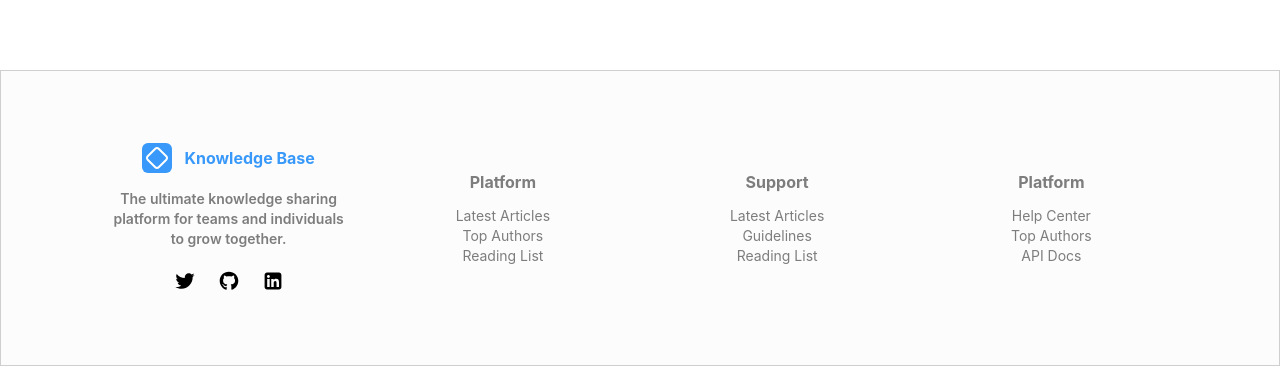
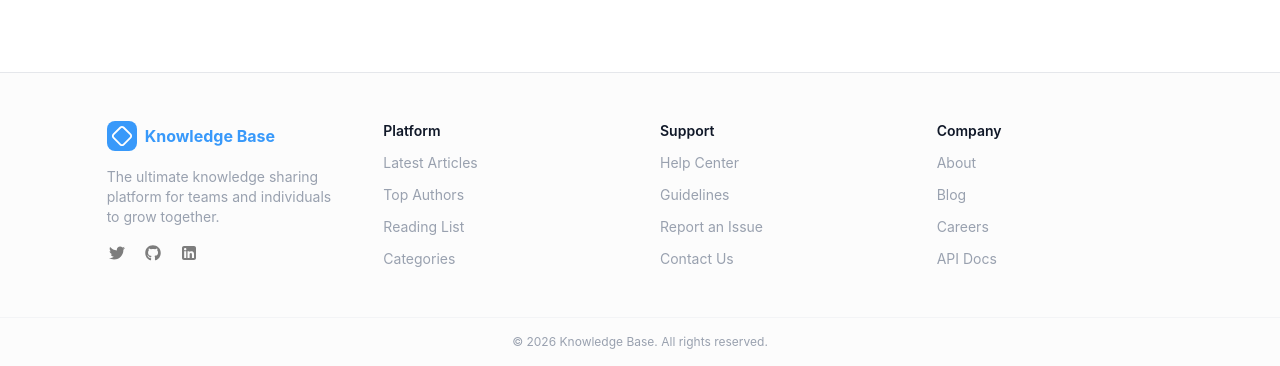
Before and after one commit to bonsonalo/knowledge_base, a React (Vite) app in the folder frontend/: page /1 in a window 1280 px wide. Shown: the part 434-800 px from the top of the page. Built offline with nearby package versions, Linux system fonts and the light colour scheme; no server answers; a web font is replaced by a local one.

Commit message:
refactor: improved the footer

```diff
--- a/frontend/src/components/Footer.tsx
+++ b/frontend/src/components/Footer.tsx
@@ -1,51 +1,66 @@
-import { Diamond } from "lucide-react"
+import { Diamond } from "lucide-react";
+import twitterIcon from "../../assets/icons/twitter.svg";
+import githubIcon from "../../assets/icons/git.svg";
+import linkedinIcon from "../../assets/icons/linkedin.svg";
 
+const LINKS = {
+    Platform: ["Latest Articles", "Top Authors", "Reading List", "Categories"],
+    Support: ["Help Center", "Guidelines", "Report an Issue", "Contact Us"],
+    Company: ["About", "Blog", "Careers", "API Docs"],
+};
 
 export function Footer() {
     return (
-        <footer className="bg-white py-10 text-center border mt-40" style={{marginInline: "auto", backgroundColor: "#FCFCFC", borderColor: "#cfcfcf"}}>
-            <div className="grid grid-cols-1 md:grid-cols-4 gap-8 w-11/12 lg:w-10/12 mx-auto lg:py-8">
-                <div className="mx-auto">
-                    <div className="flex justify-center mb-4 gap-2 md:gap-0 lg:gap-3">
-                        <div style={{backgroundColor: "#3899FA", padding: "3px", borderRadius: "6px"}} className="h-fit">
-                            <Diamond color="white" size={24}/>
+        <footer className="bg-[#FCFCFC] border-t border-gray-200">
+            <div className="mx-auto w-11/12 lg:w-10/12 py-12 grid grid-cols-1 md:grid-cols-4 gap-10">
+
+                {/* Brand */}
+                <div className="flex flex-col items-center md:items-start gap-4">
+                    <div className="flex items-center gap-2">
+                        <div className="bg-[#3899FA] p-1 rounded-lg">
+                            <Diamond color="white" size={22} />
                         </div>
-                        <div className="text-base items-center flex font-bold justify-between " style={{color: "#3899FA"}}>Knowledge Base</div>
+                        <span className="text-base font-bold text-[#3899FA]">Knowledge Base</span>
                     </div>
-                    <div className="opacity-50 text-sm font-semibold">
+                    <p className="text-sm text-gray-400 text-center md:text-left">
                         The ultimate knowledge sharing platform for teams and individuals to grow together.
-                    </div>
-                    <div className="flex gap-5 mt-5 justify-center">
-                        <div>
-                            <img src="./../../assets/icons/twitter.svg" alt=""  className="h-6"/>
-                        </div>
-                        <div>
-                            <img src="./../../assets/icons/git.svg" alt="" className="h-6"/>
-                        </div>
-                        <div>
-                            <img src="./../../assets/icons/linkedin.svg" alt="" className="h-6"/>
-                        </div>
+                    </p>
+                    <div className="flex gap-4">
+                        {[
+                            { src: twitterIcon, alt: "Twitter" },
+                            { src: githubIcon, alt: "GitHub" },
+                            { src: linkedinIcon, alt: "LinkedIn" },
+                        ].map(({ src, alt }) => (
+                            <a key={alt} href="#" className="opacity-50 hover:opacity-100 transition-opacity">
+                                <img src={src} alt={alt} className="h-5 w-5" />
+                            </a>
+                        ))}
                     </div>
                 </div>
-                <div className="opacity-50 flex flex-col justify-center text-sm">
-                    <div className="mb-3 opacity-100 font-bold text-base">Platform</div>
-                    <div>Latest Articles</div>
-                    <div>Top Authors</div>
-                    <div>Reading List</div>
-                </div>
-                <div className="opacity-50 flex flex-col justify-center text-sm">
-                    <div  className="mb-3 opacity-100 font-bold text-base">Support</div>
-                    <div>Latest Articles</div>
-                    <div>Guidelines</div>
-                    <div>Reading List</div>
-                </div>
-                <div className="opacity-50 flex flex-col justify-center text-sm">
-                    <div  className="mb-3 opacity-100 font-bold text-base">Platform</div>
-                    <div>Help Center</div>
-                    <div>Top Authors</div>
-                    <div>API Docs</div>
-                </div>
+
+                {/* Link columns */}
+                {Object.entries(LINKS).map(([heading, items]) => (
+                    <div key={heading} className="flex flex-col items-center md:items-start gap-3">
+                        <div className="font-semibold text-sm text-gray-900">{heading}</div>
+                        {items.map((item) => (
+                            <a
+                                key={item}
+                                href="#"
+                                className="text-sm text-gray-400 hover:text-gray-700 transition-colors"
+                            >
+                                {item}
+                            </a>
+                        ))}
+                    </div>
+                ))}
+            </div>
+
+            {/* Copyright bar */}
+            <div className="border-t border-gray-100 py-4">
+                <p className="text-xs text-gray-400 text-center">
+                    © {new Date().getFullYear()} Knowledge Base. All rights reserved.
+                </p>
             </div>
         </footer>
-    )
+    );
 }
```
